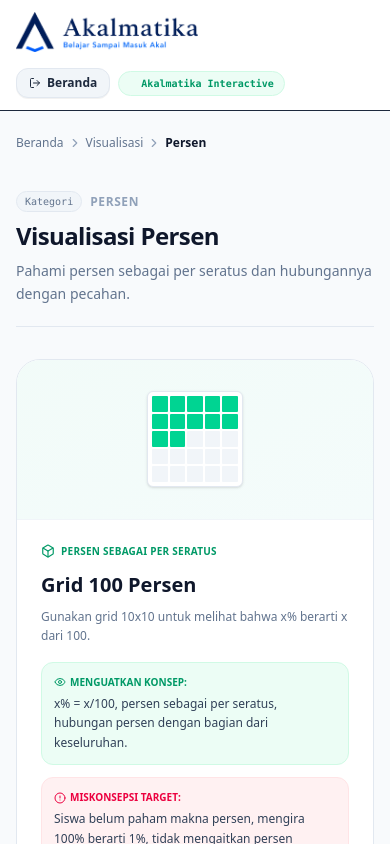
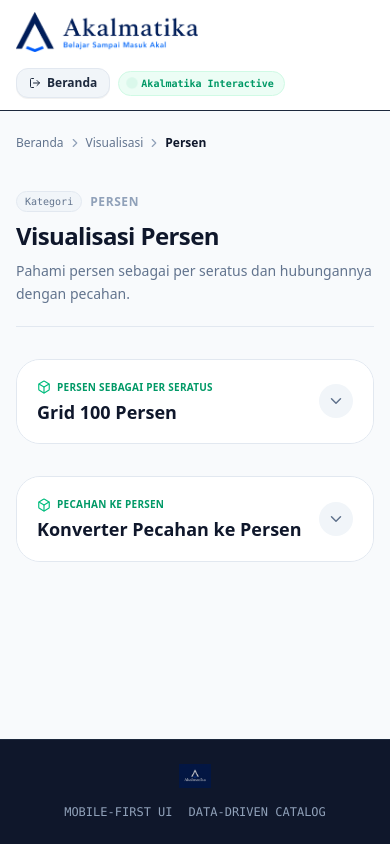
Before and after one commit to Akalmatika/akalmatika-core-trace, a React (Vite) app: page /student/visualizations/percent in a window 390 px wide. Shown: the top 844 px of the page. Built offline with nearby package versions, Linux system fonts and the light colour scheme.

Commit message:
feat: make visualization cards collapsible on all gallery pages for better mobile UX

```diff
--- a/src/pages/AlgebraVisualizationPage.tsx
+++ b/src/pages/AlgebraVisualizationPage.tsx
@@ -1,33 +1,37 @@
+import { useState } from "react";
 import { Link } from "react-router-dom";
 import { algebraVisualizations } from "../data/visualizationCatalog";
-import { Box, Play, AlertCircle, Eye, Settings2 } from "lucide-react";
+import { Box, Play, AlertCircle, Eye, Settings2, ChevronDown } from "lucide-react";
+import { VisualizationItem } from "../types/visualization";
 
-export default function AlgebraVisualizationPage() {
+function AlgebraCard({ item }: { item: VisualizationItem }) {
+  const [isExpanded, setIsExpanded] = useState(false);
+
   return (
-    <div className="space-y-8 animate-fadeIn py-4">
-      {/* Page Header */}
-      <div className="border-b border-slate-200 pb-5">
-        <div className="flex items-center gap-2 mb-2">
-          <span className="bg-slate-100 text-slate-500 font-mono text-[10px] px-2 py-0.5 rounded-full border border-slate-200">
-            Kategori
-          </span>
-          <h3 className="text-xs font-bold text-slate-400 uppercase tracking-wider">Aljabar Dasar</h3>
+    <div className="bg-white border border-slate-200 rounded-3xl overflow-hidden flex flex-col hover:shadow-xl transition-all duration-300 group">
+
+      {/* Clickable Header */}
+      <div
+        className="p-5 flex items-center justify-between cursor-pointer bg-white hover:bg-slate-50 transition-colors"
+        onClick={() => setIsExpanded(!isExpanded)}
+      >
+        <div>
+          <div className="flex items-center gap-1.5 mb-1.5">
+            <Box size={14} className="text-amber-500" />
+            <span className="text-[10px] font-bold text-amber-600 tracking-wide uppercase">{item.materialTopic}</span>
           </div>
-        <h2 className="font-sans font-black text-slate-900 text-2xl md:text-3xl tracking-tight">
-          Visualisasi Aljabar Dasar
-        </h2>
-        <p className="text-sm text-slate-500 mt-2 max-w-2xl leading-relaxed">
-          Pahami bahasa aljabar, tanda suku, suku sejenis, pengelompokan, dan transformasi bentuk aljabar.
-        </p>
+          <h3 className="font-black text-slate-900 text-lg md:text-xl leading-tight pr-4">{item.title}</h3>
+        </div>
+        <div className={`p-2 rounded-full bg-slate-100 transition-transform duration-300 shrink-0 ${isExpanded ? 'rotate-180' : ''}`}>
+           <ChevronDown size={18} className="text-slate-500" />
+        </div>
       </div>
 
-      {/* Visualizations List */}
-      <div className="grid grid-cols-1 md:grid-cols-2 gap-8">
-        {algebraVisualizations.map((item) => (
-          <div key={item.id} className="bg-white border border-slate-200 rounded-3xl overflow-hidden flex flex-col hover:shadow-xl transition-all duration-300 group">
-
+      {/* Expandable Content */}
+      {isExpanded && (
+        <div className="animate-fadeIn border-t border-slate-100 flex flex-col flex-1">
           {/* Visual Preview Area (Mock) */}
-            <div className="h-40 bg-slate-50 border-b border-slate-100 relative overflow-hidden flex items-center justify-center p-4">
+          <div className="h-40 bg-slate-50 border-b border-slate-100 relative overflow-hidden flex items-center justify-center p-4 shrink-0">
             <div className="absolute inset-0 bg-gradient-to-br from-amber-50/50 to-orange-50/50" />
             <div className="relative z-10 flex gap-2">
               <div className="px-3 py-2 bg-amber-100 text-amber-700 font-black font-mono rounded-lg border border-amber-300 shadow-sm">
@@ -41,12 +45,6 @@
 
           {/* Content Area */}
           <div className="p-6 flex-1 flex flex-col">
-              <div className="flex items-center gap-1.5 mb-3">
-                <Box size={14} className="text-amber-600" />
-                <span className="text-[10px] font-bold text-amber-600 tracking-wide uppercase">{item.materialTopic}</span>
-              </div>
-
-              <h3 className="font-black text-slate-900 text-xl mb-2">{item.title}</h3>
             <p className="text-xs text-slate-500 leading-relaxed mb-4">
               {item.description}
             </p>
@@ -87,6 +85,34 @@
             </Link>
           </div>
         </div>
+      )}
+    </div>
+  );
+}
+
+export default function AlgebraVisualizationPage() {
+  return (
+    <div className="space-y-8 animate-fadeIn py-4">
+      {/* Page Header */}
+      <div className="border-b border-slate-200 pb-5">
+        <div className="flex items-center gap-2 mb-2">
+          <span className="bg-slate-100 text-slate-500 font-mono text-[10px] px-2 py-0.5 rounded-full border border-slate-200">
+            Kategori
+          </span>
+          <h3 className="text-xs font-bold text-slate-400 uppercase tracking-wider">Aljabar Dasar</h3>
+        </div>
+        <h2 className="font-sans font-black text-slate-900 text-2xl md:text-3xl tracking-tight">
+          Visualisasi Aljabar Dasar
+        </h2>
+        <p className="text-sm text-slate-500 mt-2 max-w-2xl leading-relaxed">
+          Pahami bahasa aljabar, tanda suku, suku sejenis, pengelompokan, dan transformasi bentuk aljabar.
+        </p>
+      </div>
+
+      {/* Visualizations List */}
+      <div className="grid grid-cols-1 md:grid-cols-2 gap-8">
+        {algebraVisualizations.map((item) => (
+          <AlgebraCard key={item.id} item={item} />
         ))}
       </div>
     </div>
--- a/src/pages/FractionVisualizationPage.tsx
+++ b/src/pages/FractionVisualizationPage.tsx
@@ -1,33 +1,37 @@
+import { useState } from "react";
 import { Link } from "react-router-dom";
 import { fractionVisualizations } from "../data/visualizationCatalog";
-import { Box, Play, AlertCircle, Eye, Settings2 } from "lucide-react";
+import { Box, Play, AlertCircle, Eye, Settings2, ChevronDown } from "lucide-react";
+import { VisualizationItem } from "../types/visualization";
 
-export default function FractionVisualizationPage() {
+function FractionCard({ item }: { item: VisualizationItem }) {
+  const [isExpanded, setIsExpanded] = useState(false);
+
   return (
-    <div className="space-y-8 animate-fadeIn py-4">
-      {/* Page Header */}
-      <div className="border-b border-slate-200 pb-5">
-        <div className="flex items-center gap-2 mb-2">
-          <span className="bg-slate-100 text-slate-500 font-mono text-[10px] px-2 py-0.5 rounded-full border border-slate-200">
-            Kategori
-          </span>
-          <h3 className="text-xs font-bold text-slate-400 uppercase tracking-wider">Pecahan</h3>
+    <div className="bg-white border border-slate-200 rounded-3xl overflow-hidden flex flex-col hover:shadow-xl transition-all duration-300 group">
+
+      {/* Clickable Header */}
+      <div
+        className="p-5 flex items-center justify-between cursor-pointer bg-white hover:bg-slate-50 transition-colors"
+        onClick={() => setIsExpanded(!isExpanded)}
+      >
+        <div>
+          <div className="flex items-center gap-1.5 mb-1.5">
+            <Box size={14} className="text-indigo-500" />
+            <span className="text-[10px] font-bold text-indigo-600 tracking-wide uppercase">{item.materialTopic}</span>
           </div>
-        <h2 className="font-sans font-black text-slate-900 text-2xl md:text-3xl tracking-tight">
-          Visualisasi Pecahan
-        </h2>
-        <p className="text-sm text-slate-500 mt-2 max-w-2xl leading-relaxed">
-          Pahami pecahan sebagai bagian dari keseluruhan, bentuk senilai, perbandingan, dan operasi pecahan.
-        </p>
+          <h3 className="font-black text-slate-900 text-lg md:text-xl leading-tight pr-4">{item.title}</h3>
+        </div>
+        <div className={`p-2 rounded-full bg-slate-100 transition-transform duration-300 shrink-0 ${isExpanded ? 'rotate-180' : ''}`}>
+           <ChevronDown size={18} className="text-slate-500" />
+        </div>
       </div>
 
-      {/* Visualizations List */}
-      <div className="grid grid-cols-1 md:grid-cols-2 gap-8">
-        {fractionVisualizations.map((item) => (
-          <div key={item.id} className="bg-white border border-slate-200 rounded-3xl overflow-hidden flex flex-col hover:shadow-xl transition-all duration-300 group">
-
+      {/* Expandable Content */}
+      {isExpanded && (
+        <div className="animate-fadeIn border-t border-slate-100 flex flex-col flex-1">
           {/* Visual Preview Area (Mock) */}
-            <div className="h-40 bg-slate-50 border-b border-slate-100 relative overflow-hidden flex items-center justify-center p-4">
+          <div className="h-40 bg-slate-50 border-b border-slate-100 relative overflow-hidden flex items-center justify-center p-4 shrink-0">
             <div className="absolute inset-0 bg-gradient-to-br from-indigo-50/50 to-sky-50/50" />
             <div className="relative z-10 w-full max-w-[200px]">
               {/* Generic Mini Preview Bar */}
@@ -41,12 +45,6 @@
 
           {/* Content Area */}
           <div className="p-6 flex-1 flex flex-col">
-              <div className="flex items-center gap-1.5 mb-3">
-                <Box size={14} className="text-indigo-500" />
-                <span className="text-[10px] font-bold text-indigo-600 tracking-wide uppercase">{item.materialTopic}</span>
-              </div>
-
-              <h3 className="font-black text-slate-900 text-xl mb-2">{item.title}</h3>
             <p className="text-xs text-slate-500 leading-relaxed mb-4">
               {item.description}
             </p>
@@ -87,6 +85,34 @@
             </Link>
           </div>
         </div>
+      )}
+    </div>
+  );
+}
+
+export default function FractionVisualizationPage() {
+  return (
+    <div className="space-y-8 animate-fadeIn py-4">
+      {/* Page Header */}
+      <div className="border-b border-slate-200 pb-5">
+        <div className="flex items-center gap-2 mb-2">
+          <span className="bg-slate-100 text-slate-500 font-mono text-[10px] px-2 py-0.5 rounded-full border border-slate-200">
+            Kategori
+          </span>
+          <h3 className="text-xs font-bold text-slate-400 uppercase tracking-wider">Pecahan</h3>
+        </div>
+        <h2 className="font-sans font-black text-slate-900 text-2xl md:text-3xl tracking-tight">
+          Visualisasi Pecahan
+        </h2>
+        <p className="text-sm text-slate-500 mt-2 max-w-2xl leading-relaxed">
+          Pahami pecahan sebagai bagian dari keseluruhan, bentuk senilai, perbandingan, dan operasi pecahan.
+        </p>
+      </div>
+
+      {/* Visualizations List */}
+      <div className="grid grid-cols-1 md:grid-cols-2 gap-8">
+        {fractionVisualizations.map((item) => (
+          <FractionCard key={item.id} item={item} />
         ))}
       </div>
     </div>
--- a/src/pages/IntegerVisualizationPage.tsx
+++ b/src/pages/IntegerVisualizationPage.tsx
@@ -1,34 +1,37 @@
+import { useState } from "react";
 import { Link } from "react-router-dom";
 import { integerVisualizations } from "../data/visualizationCatalog";
-import { Box, Play } from "lucide-react";
+import { Box, Play, ChevronDown } from "lucide-react";
+import { VisualizationItem } from "../types/visualization";
 
-export default function IntegerVisualizationPage() {
+function IntegerCard({ item }: { item: VisualizationItem }) {
+  const [isExpanded, setIsExpanded] = useState(false);
+
   return (
-    <div className="space-y-8 animate-fadeIn py-4">
-      {/* Page Header */}
-      <div className="border-b border-slate-200 pb-5">
-        <div className="flex items-center gap-2 mb-2">
-          <span className="bg-slate-100 text-slate-500 font-mono text-[10px] px-2 py-0.5 rounded-full border border-slate-200">
-            Kategori
-          </span>
-          <h3 className="text-xs font-bold text-slate-400 uppercase tracking-wider">Bilangan Bulat</h3>
+    <div className="bg-white border border-slate-200 rounded-3xl overflow-hidden flex flex-col hover:shadow-xl transition-all duration-300 group">
+
+      {/* Clickable Header */}
+      <div
+        className="p-5 flex items-center justify-between cursor-pointer bg-white hover:bg-slate-50 transition-colors"
+        onClick={() => setIsExpanded(!isExpanded)}
+      >
+        <div>
+          <div className="flex items-center gap-1.5 mb-1.5">
+            <Box size={14} className="text-indigo-500" />
+            <span className="text-[10px] font-bold text-indigo-600 tracking-wide uppercase">{item.materialTopic}</span>
           </div>
-        <h2 className="font-sans font-black text-slate-900 text-2xl md:text-3xl tracking-tight">
-          Visualisasi Bilangan Bulat
-        </h2>
-        <p className="text-sm text-slate-500 mt-2 max-w-2xl leading-relaxed">
-          Pahami positif-negatif, pasangan nol, arah gerak, dan pengurangan sebagai menambahkan lawan.
-          Pilih representasi visual yang paling sesuai dengan kebutuhan pemahaman Anda.
-        </p>
+          <h3 className="font-black text-slate-900 text-lg md:text-xl leading-tight pr-4">{item.title}</h3>
+        </div>
+        <div className={`p-2 rounded-full bg-slate-100 transition-transform duration-300 shrink-0 ${isExpanded ? 'rotate-180' : ''}`}>
+           <ChevronDown size={18} className="text-slate-500" />
+        </div>
       </div>
 
-      {/* Visualizations List */}
-      <div className="grid grid-cols-1 md:grid-cols-2 gap-8">
-        {integerVisualizations.map((item) => (
-          <div key={item.id} className="bg-white border border-slate-200 rounded-3xl overflow-hidden flex flex-col hover:shadow-xl transition-all duration-300 group">
-
+      {/* Expandable Content */}
+      {isExpanded && (
+        <div className="animate-fadeIn border-t border-slate-100 flex flex-col flex-1">
           {/* Visual Preview Area (Mock) */}
-            <div className="h-40 bg-slate-50 border-b border-slate-100 relative overflow-hidden flex items-center justify-center p-4">
+          <div className="h-40 bg-slate-50 border-b border-slate-100 relative overflow-hidden flex items-center justify-center p-4 shrink-0">
             <div className="absolute inset-0 bg-gradient-to-br from-indigo-50/50 to-sky-50/50" />
 
             {/* Dynamic Preview Graphic based on ID */}
@@ -57,12 +60,6 @@
 
           {/* Content Area */}
           <div className="p-6 flex-1 flex flex-col">
-              <div className="flex items-center gap-1.5 mb-3">
-                <Box size={14} className="text-indigo-500" />
-                <span className="text-[10px] font-bold text-indigo-600 tracking-wide uppercase">{item.materialTopic}</span>
-              </div>
-
-              <h3 className="font-black text-slate-900 text-xl mb-2">{item.title}</h3>
             <p className="text-xs text-slate-500 leading-relaxed mb-4">
               {item.description}
             </p>
@@ -81,6 +78,36 @@
             </Link>
           </div>
         </div>
+      )}
+    </div>
+  );
+}
+
+
+export default function IntegerVisualizationPage() {
+  return (
+    <div className="space-y-8 animate-fadeIn py-4">
+      {/* Page Header */}
+      <div className="border-b border-slate-200 pb-5">
+        <div className="flex items-center gap-2 mb-2">
+          <span className="bg-slate-100 text-slate-500 font-mono text-[10px] px-2 py-0.5 rounded-full border border-slate-200">
+            Kategori
+          </span>
+          <h3 className="text-xs font-bold text-slate-400 uppercase tracking-wider">Bilangan Bulat</h3>
+        </div>
+        <h2 className="font-sans font-black text-slate-900 text-2xl md:text-3xl tracking-tight">
+          Visualisasi Bilangan Bulat
+        </h2>
+        <p className="text-sm text-slate-500 mt-2 max-w-2xl leading-relaxed">
+          Pahami positif-negatif, pasangan nol, arah gerak, dan pengurangan sebagai menambahkan lawan.
+          Pilih representasi visual yang paling sesuai dengan kebutuhan pemahaman Anda.
+        </p>
+      </div>
+
+      {/* Visualizations List */}
+      <div className="grid grid-cols-1 md:grid-cols-2 gap-8">
+        {integerVisualizations.map((item) => (
+          <IntegerCard key={item.id} item={item} />
         ))}
       </div>
     </div>
--- a/src/pages/PercentVisualizationPage.tsx
+++ b/src/pages/PercentVisualizationPage.tsx
@@ -1,33 +1,37 @@
+import { useState } from "react";
 import { Link } from "react-router-dom";
 import { percentVisualizations } from "../data/visualizationCatalog";
-import { Box, Play, AlertCircle, Eye, Settings2 } from "lucide-react";
+import { Box, Play, AlertCircle, Eye, Settings2, ChevronDown } from "lucide-react";
+import { VisualizationItem } from "../types/visualization";
 
-export default function PercentVisualizationPage() {
+function PercentCard({ item }: { item: VisualizationItem }) {
+  const [isExpanded, setIsExpanded] = useState(false);
+
   return (
-    <div className="space-y-8 animate-fadeIn py-4">
-      {/* Page Header */}
-      <div className="border-b border-slate-200 pb-5">
-        <div className="flex items-center gap-2 mb-2">
-          <span className="bg-slate-100 text-slate-500 font-mono text-[10px] px-2 py-0.5 rounded-full border border-slate-200">
-            Kategori
-          </span>
-          <h3 className="text-xs font-bold text-slate-400 uppercase tracking-wider">Persen</h3>
+    <div className="bg-white border border-slate-200 rounded-3xl overflow-hidden flex flex-col hover:shadow-xl transition-all duration-300 group">
+
+      {/* Clickable Header */}
+      <div
+        className="p-5 flex items-center justify-between cursor-pointer bg-white hover:bg-slate-50 transition-colors"
+        onClick={() => setIsExpanded(!isExpanded)}
+      >
+        <div>
+          <div className="flex items-center gap-1.5 mb-1.5">
+            <Box size={14} className="text-emerald-500" />
+            <span className="text-[10px] font-bold text-emerald-600 tracking-wide uppercase">{item.materialTopic}</span>
           </div>
-        <h2 className="font-sans font-black text-slate-900 text-2xl md:text-3xl tracking-tight">
-          Visualisasi Persen
-        </h2>
-        <p className="text-sm text-slate-500 mt-2 max-w-2xl leading-relaxed">
-          Pahami persen sebagai per seratus dan hubungannya dengan pecahan.
-        </p>
+          <h3 className="font-black text-slate-900 text-lg md:text-xl leading-tight pr-4">{item.title}</h3>
+        </div>
+        <div className={`p-2 rounded-full bg-slate-100 transition-transform duration-300 shrink-0 ${isExpanded ? 'rotate-180' : ''}`}>
+           <ChevronDown size={18} className="text-slate-500" />
+        </div>
       </div>
 
-      {/* Visualizations List */}
-      <div className="grid grid-cols-1 md:grid-cols-2 gap-8">
-        {percentVisualizations.map((item) => (
-          <div key={item.id} className="bg-white border border-slate-200 rounded-3xl overflow-hidden flex flex-col hover:shadow-xl transition-all duration-300 group">
-
+      {/* Expandable Content */}
+      {isExpanded && (
+        <div className="animate-fadeIn border-t border-slate-100 flex flex-col flex-1">
           {/* Visual Preview Area (Mock) */}
-            <div className="h-40 bg-slate-50 border-b border-slate-100 relative overflow-hidden flex items-center justify-center p-4">
+          <div className="h-40 bg-slate-50 border-b border-slate-100 relative overflow-hidden flex items-center justify-center p-4 shrink-0">
             <div className="absolute inset-0 bg-gradient-to-br from-emerald-50/50 to-teal-50/50" />
             <div className="relative z-10 w-24 h-24 grid grid-cols-5 grid-rows-5 gap-0.5 p-1 bg-white border border-slate-200 rounded-md shadow-sm">
               {Array.from({ length: 25 }).map((_, i) => (
@@ -38,12 +42,6 @@
 
           {/* Content Area */}
           <div className="p-6 flex-1 flex flex-col">
-              <div className="flex items-center gap-1.5 mb-3">
-                <Box size={14} className="text-emerald-600" />
-                <span className="text-[10px] font-bold text-emerald-600 tracking-wide uppercase">{item.materialTopic}</span>
-              </div>
-
-              <h3 className="font-black text-slate-900 text-xl mb-2">{item.title}</h3>
             <p className="text-xs text-slate-500 leading-relaxed mb-4">
               {item.description}
             </p>
@@ -84,6 +82,34 @@
             </Link>
           </div>
         </div>
+      )}
+    </div>
+  );
+}
+
+export default function PercentVisualizationPage() {
+  return (
+    <div className="space-y-8 animate-fadeIn py-4">
+      {/* Page Header */}
+      <div className="border-b border-slate-200 pb-5">
+        <div className="flex items-center gap-2 mb-2">
+          <span className="bg-slate-100 text-slate-500 font-mono text-[10px] px-2 py-0.5 rounded-full border border-slate-200">
+            Kategori
+          </span>
+          <h3 className="text-xs font-bold text-slate-400 uppercase tracking-wider">Persen</h3>
+        </div>
+        <h2 className="font-sans font-black text-slate-900 text-2xl md:text-3xl tracking-tight">
+          Visualisasi Persen
+        </h2>
+        <p className="text-sm text-slate-500 mt-2 max-w-2xl leading-relaxed">
+          Pahami persen sebagai per seratus dan hubungannya dengan pecahan.
+        </p>
+      </div>
+
+      {/* Visualizations List */}
+      <div className="grid grid-cols-1 md:grid-cols-2 gap-8">
+        {percentVisualizations.map((item) => (
+          <PercentCard key={item.id} item={item} />
         ))}
       </div>
     </div>
```
Lines whose indentation alone changed are shown as unchanged.
